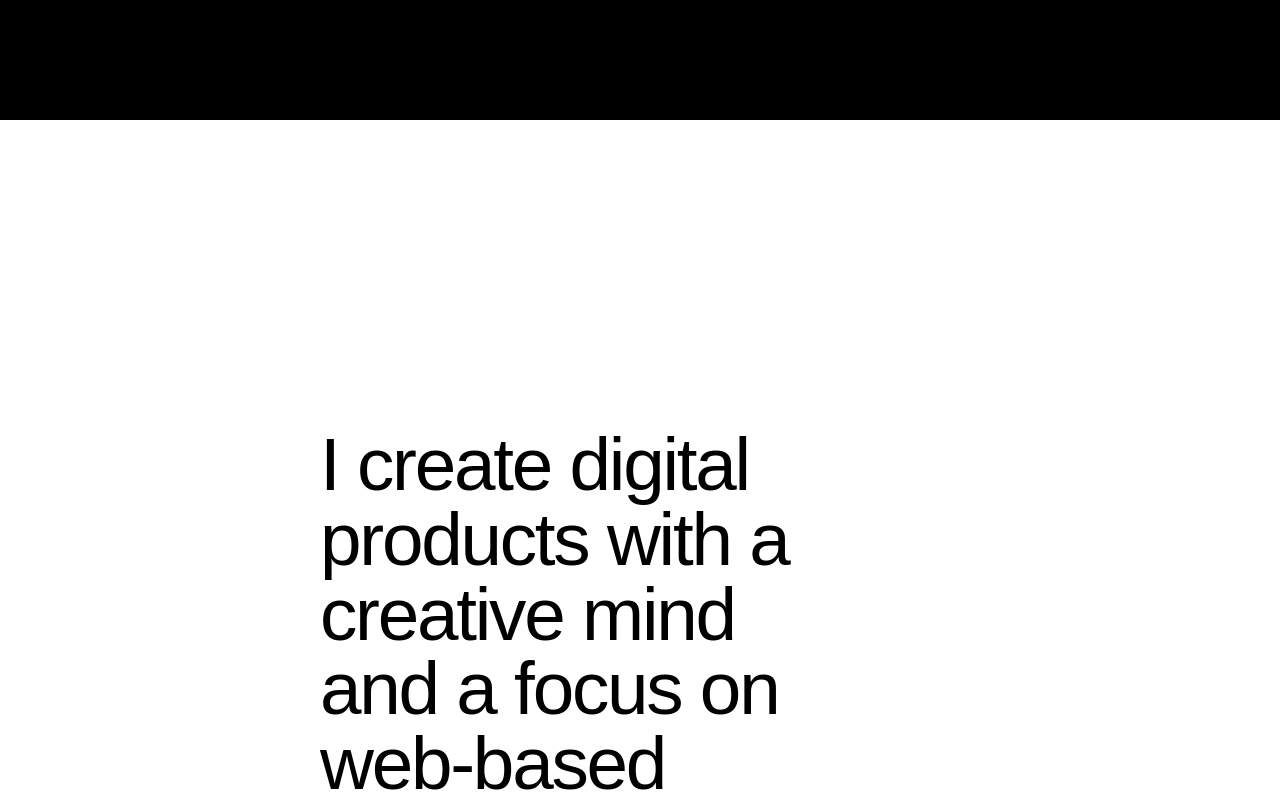
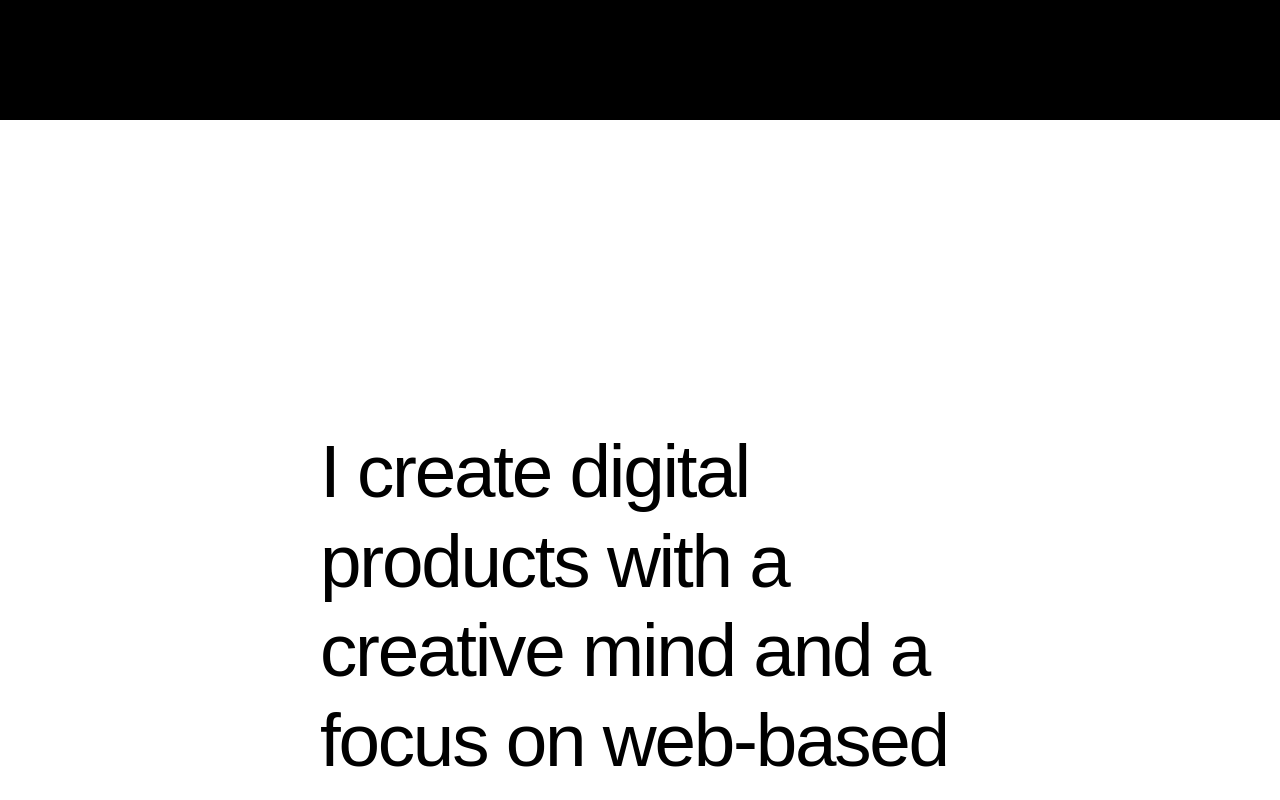
Before and after one commit to samsour/www, a Vue app: page / in a window 1280 px wide. Shown: the part 680-1480 px from the top of the page. Built offline with nearby package versions, Linux system fonts and the light colour scheme.

Commit message:
refactor(introduction): change copy wrap

```diff
--- a/src/App.vue
+++ b/src/App.vue
@@ -2,7 +2,7 @@
   <Navigation text="samsour." />
   <Stage text="frontend<br />web development" />
   <Introduction
-    text="I create digital<br />products with a<br />creative mind<br/>and a focus on<br/>web-based<br />applications."
+    text="I create digital products with a creative mind and a focus on web-based applications."
     imageUrl="https://gravatar.com/avatar/ffbe5501ae6465788b4df385fcd944c7?s=500"
   />
   <Social />
@@ -45,7 +45,7 @@ h5,
 h6 {
   font-weight: normal;
   font-family: var(--font-family);
-  line-height: 1;
+  line-height: 1.2;
   color: currentColor;
 }
 
```
